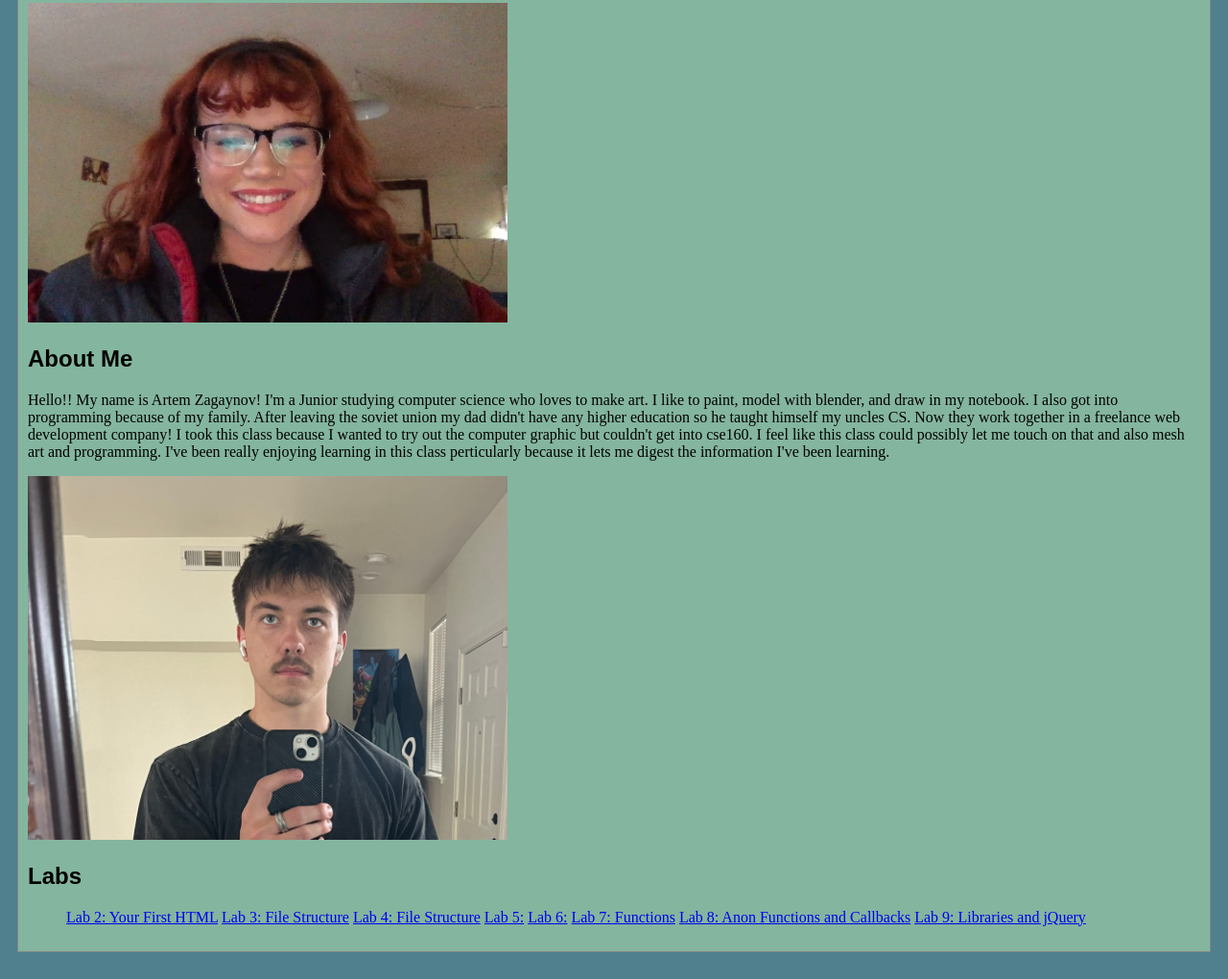
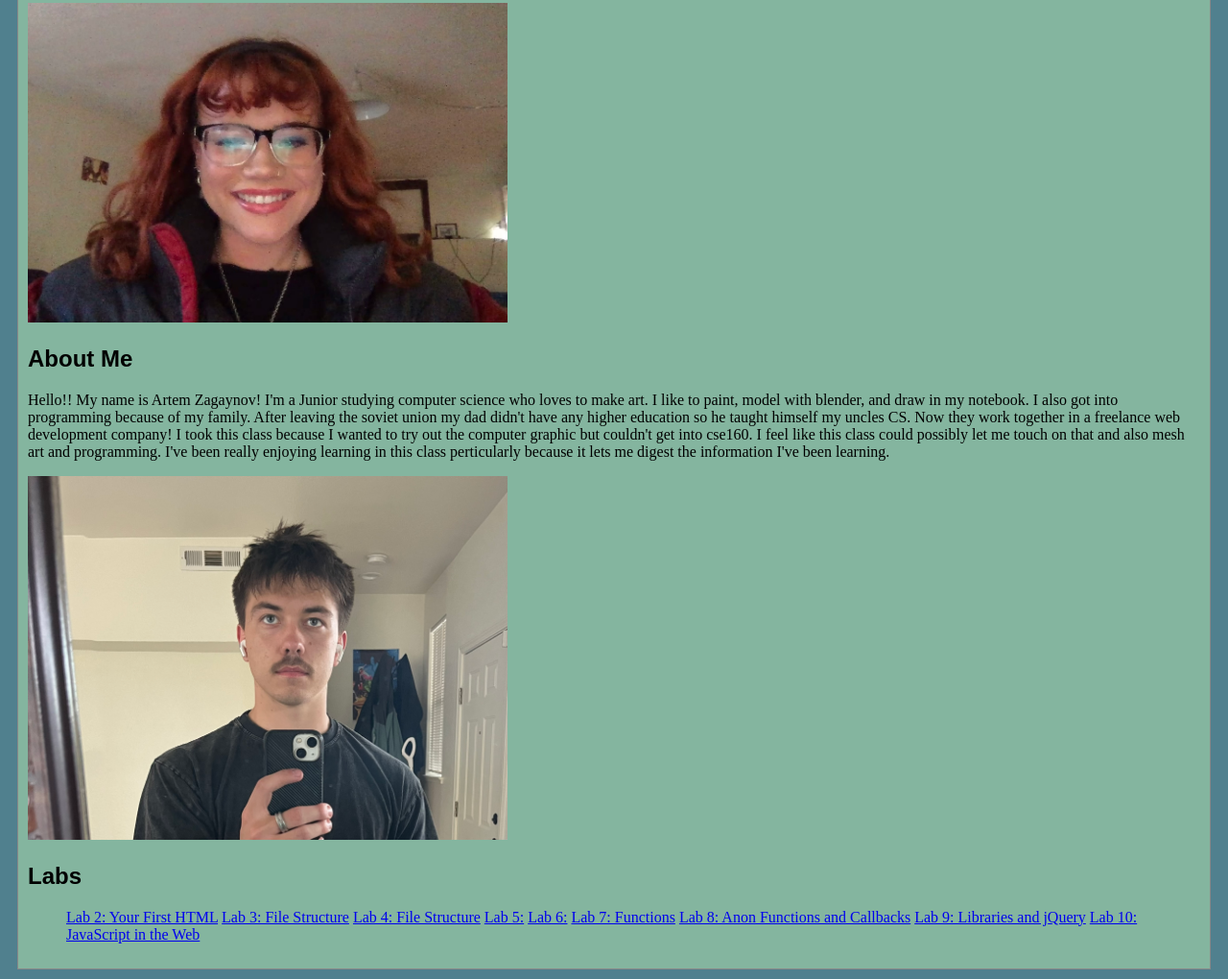
Before and after one commit to angieflum/art101, a plain HTML site: page index.html in a window 1280 px wide. Shown: the part 226-1246 px from the top of the page at 96% size. Drawn offline with Linux system fonts and the light colour scheme.

Commit message:
Update index.html

```diff
--- a/index.html
+++ b/index.html
@@ -44,4 +44,5 @@
 					</li><a href="lab7/index.html">Lab 7: Functions</a></li>
 					</li><a href="lab8/lab6 copy/index.html">Lab 8: Anon Functions and Callbacks</a>
 					</li><a href="Lab 9/index.html">Lab 9: Libraries and jQuery</a>
+					</li><a href="lab10/index.html">Lab 10: JavaScript in the Web</a>
 				</ul>
```
